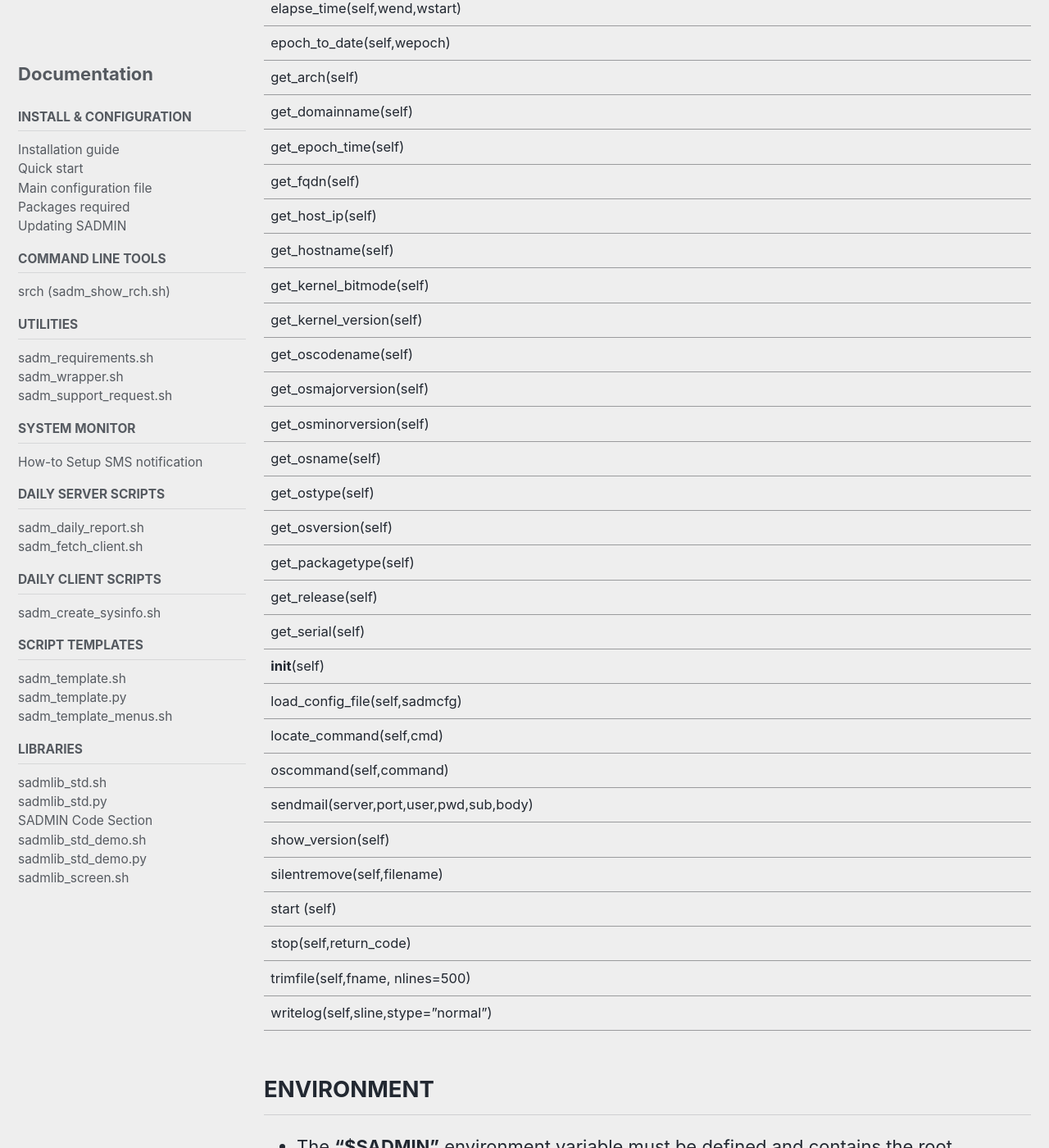
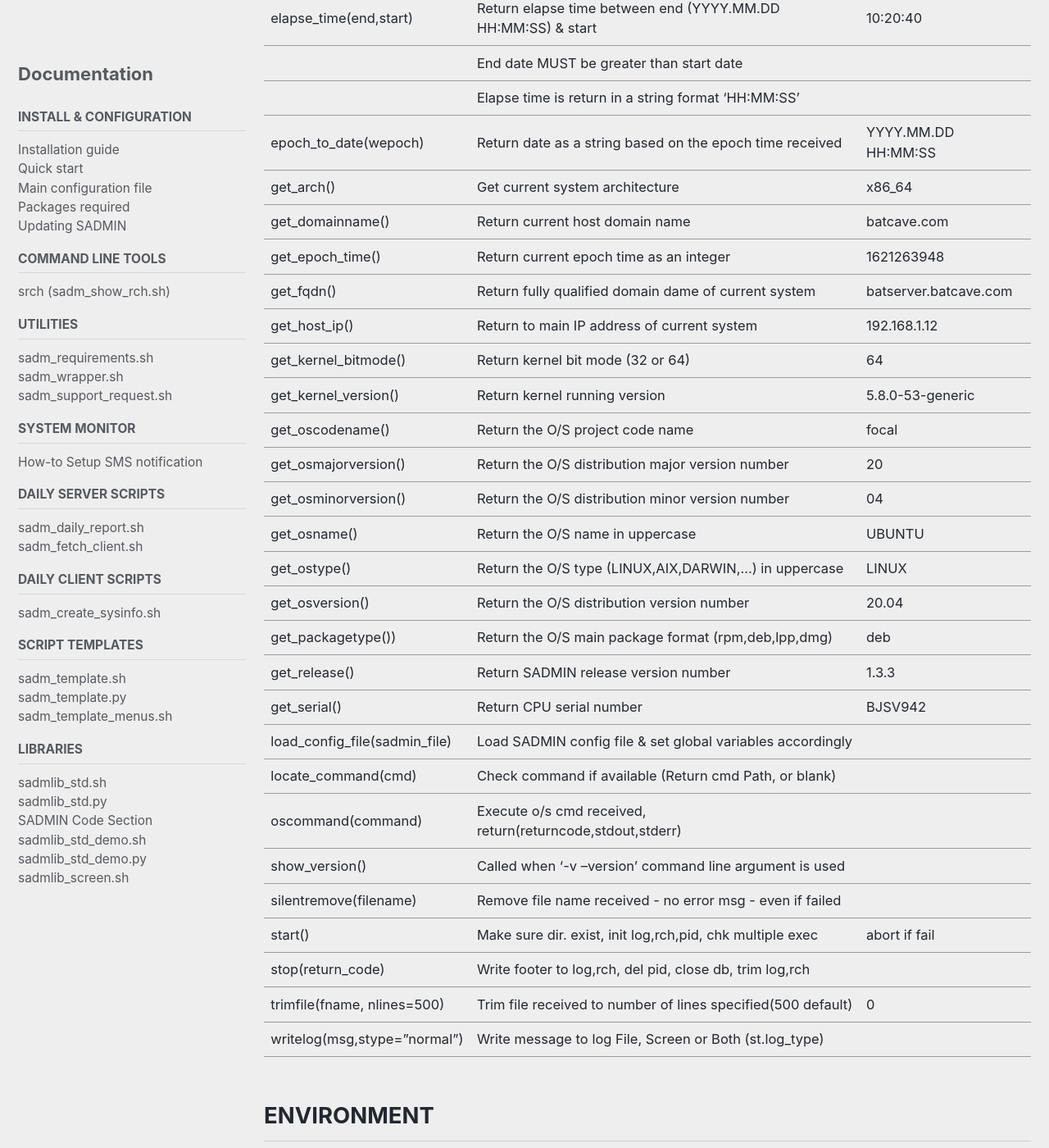
Before and after one commit to jadupl2/jadupl2.github.io, a Jekyll site: the page built from _posts/2021-04-07-sadmlib-std-py.md, in a window 1280 px wide and 1400 px high, scrolled down 647 px. Shown: the whole window at 82% size. Built offline with Jekyll 4.4.1, drawn with Linux system fonts in a browser that asks for light colours; cached includes are drawn as plain includes; some of the changed text lies outside the part shown.

Commit message:
May 17 Update

```diff
--- a/_posts/2021-04-07-sadmlib-std-py.md
+++ b/_posts/2021-04-07-sadmlib-std-py.md
@@ -27,40 +27,39 @@ sidebar:
 
 | Function Call |   Description |  Return value example |
 | :---  | :--- | :---  |
-| check_requirements()              | Check/Set Path of require cmd (False if some missing)   | True or False |
-| date_to_epoch(self,wd)            |       |       |
-| dbclose(self)         |       |       |
-| dbconnect(self)           |       |       |
-| elapse_time(self,wend,wstart)         |       |       |
-| epoch_to_date(self,wepoch)            |       |       |
-| get_arch(self)            |       |       |
-| get_domainname(self)          |       |       |
-| get_epoch_time(self)          |       |       |
-| get_fqdn(self)            |       |       |
-| get_host_ip(self)         |       |       |
-| get_hostname(self)          |       |       |
-| get_kernel_bitmode(self)          |       |       |
-| get_kernel_version(self)          |       |       |
-| get_oscodename(self)          |       |       |
-| get_osmajorversion(self)          |       |       |
-| get_osminorversion(self)          |       |       |
-| get_osname(self)          |       |       |
-| get_ostype(self)          |       |       |
-| get_osversion(self)           |       |       |
-| get_packagetype(self)         |       |       |
-| get_release(self)             |       |       |
-| get_serial(self)          |       |       |
-| __init__(self)            |       |       |
-| load_config_file(self,sadmcfg)            |       |       |
-| locate_command(self,cmd)          |       |       |
-| oscommand(self,command)           |       |       |
-| sendmail(server,port,user,pwd,sub,body)            |       |       |
-| show_version(self)            |       |       |
-| silentremove(self,filename)           |       |       |
-| start (self)          |       |       |
-| stop(self,return_code)            |       |       |
-| trimfile(self,fname, nlines=500)          |       |       |
-| writelog(self,sline,stype="normal")           |       |       |
+| check_requirements()              | Check/Set path of require cmd (False if some missing)     | True or False |
+| date_to_epoch(epoch_time)         | Return date based on the Epoch time received              | YYYY.MM.DD HH:MM:SS|
+| dbclose()                         | Close SADMIN database (return (0)=Success (1)=Error)      | 0 |
+| dbconnect()                       | Connect to SADMIN database (return (0)=Success (1)=Error) | 0 |
+| elapse_time(end,start)            | Return elapse time between end (YYYY.MM.DD HH:MM:SS) & start | 10:20:40 |
+|                                   | End date MUST be greater than start date                  | |
+|                                   | Elapse time is return in a string format 'HH:MM:SS'       | |
+| epoch_to_date(wepoch)             | Return date as a string based on the epoch time received  | YYYY.MM.DD HH:MM:SS |
+| get_arch()                        | Get current system architecture                           | x86_64 |
+| get_domainname()                  | Return current host domain name                           | batcave.com |
+| get_epoch_time()                  | Return current epoch time as an integer                   | 1621263948 |
+| get_fqdn()                        | Return fully qualified domain dame of current system      | batserver.batcave.com |
+| get_host_ip()                     | Return to main IP address of current system               | 192.168.1.12 |
+| get_kernel_bitmode()              | Return kernel bit mode (32 or 64)                         | 64 |
+| get_kernel_version()              | Return kernel running version                             | 5.8.0-53-generic |
+| get_oscodename()                  | Return the O/S project code name                          | focal |
+| get_osmajorversion()              | Return the O/S distribution major version number          | 20 |
+| get_osminorversion()              | Return the O/S distribution minor version number          | 04 |
+| get_osname()                      | Return the O/S name in uppercase                          | UBUNTU |
+| get_ostype()                      | Return the O/S type (LINUX,AIX,DARWIN,...) in uppercase   | LINUX |
+| get_osversion()                   | Return the O/S distribution version number                | 20.04 |
+| get_packagetype())                | Return the O/S main package format (rpm,deb,lpp,dmg)      | deb |
+| get_release()                     | Return SADMIN release version number                      | 1.3.3 |
+| get_serial()                      | Return CPU serial number                                  | BJSV942 |
+| load_config_file(sadmin_file)     | Load SADMIN config file & set global variables accordingly| |
+| locate_command(cmd)               | Check command if available (Return cmd Path, or blank)    | |
+| oscommand(command)                | Execute o/s cmd received, return(returncode,stdout,stderr)| |
+| show_version()                    | Called when '-v --version' command line argument is used  | |
+| silentremove(filename)            | Remove file name received - no error msg - even if failed | |
+| start()                           | Make sure dir. exist, init log,rch,pid, chk multiple exec | abort if fail |
+| stop(return_code)                 | Write footer to log,rch, del pid, close db, trim log,rch  | |
+| trimfile(fname, nlines=500)       | Trim file received to number of lines specified(500 default) | 0 |
+| writelog(msg,stype="normal")      | Write message to log File, Screen or Both (st.log_type)   | |
 
 
 
```
